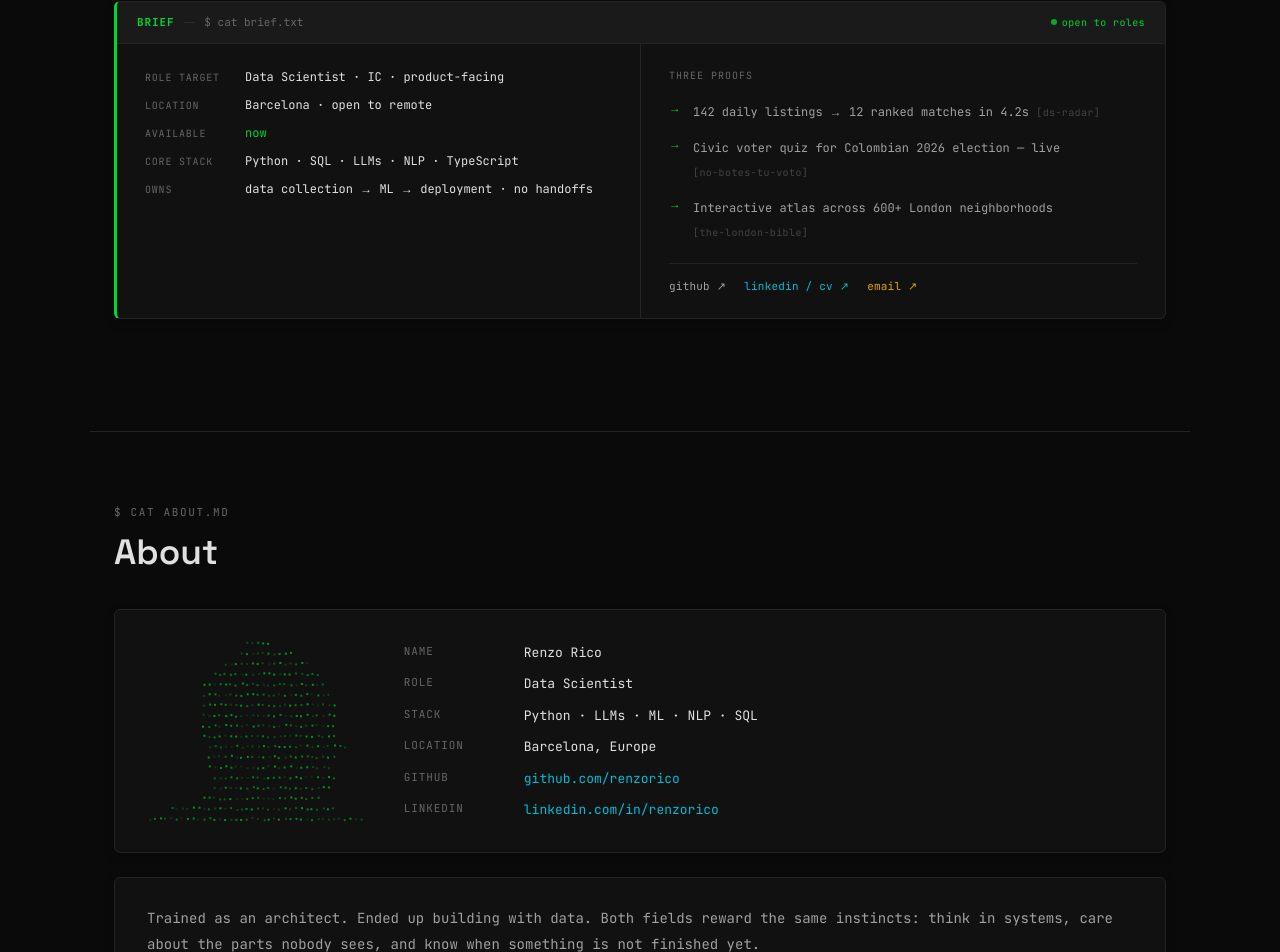
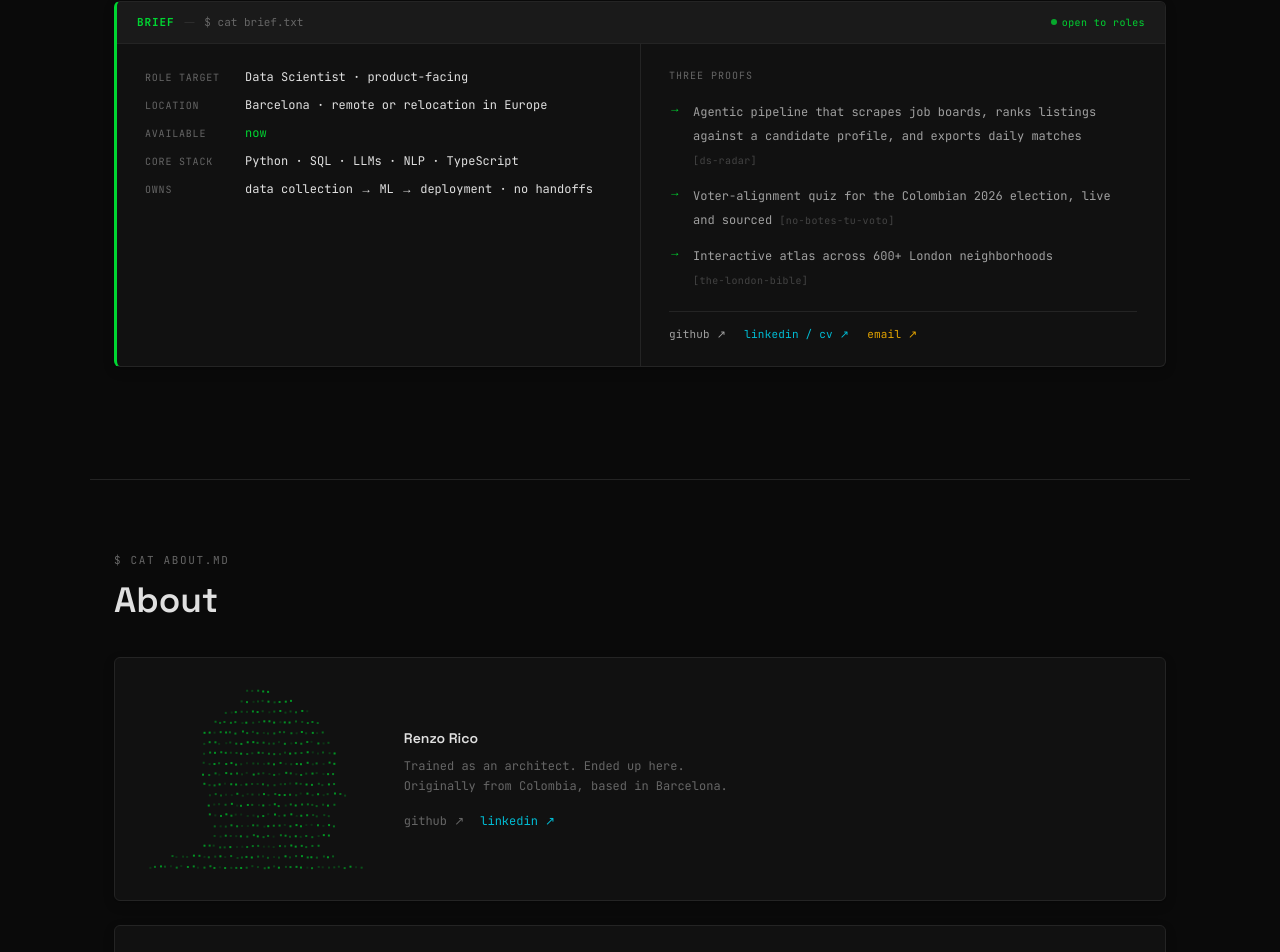
Before and after one commit to renzorico/terminal-portfolio, a Next.js app: page / in a window 1280 px wide. Shown: the part 865-1817 px from the top of the page. Built offline with nearby package versions, Linux system fonts and the light colour scheme.

Commit message:
fix: accurate wording, remove IC, fix location, rewrite About, rename lab section

```diff
--- a/app/components/hero.tsx
+++ b/app/components/hero.tsx
@@ -153,8 +153,8 @@ function PipelineTerminal() {
    ---------------------------------------------------------------- */
 
 const PROOF_STATS = [
-  { value: "4", label: "live deployed tools — not notebooks" },
-  { value: "sole builder", label: "on every project: data contracts to production UI" },
+  { value: "4", label: "live deployed tools" },
+  { value: "sole builder", label: "on every project: data to deployed UI" },
   { value: "scraping → ETL → ML → agentic AI → deployed product", label: "" },
 ];
 
--- a/app/components/recruiter-brief.tsx
+++ b/app/components/recruiter-brief.tsx
@@ -1,16 +1,16 @@
 "use client";
 
 const FACTS = [
-  { key: "role target", value: "Data Scientist · IC · product-facing" },
-  { key: "location", value: "Barcelona · open to remote" },
+  { key: "role target", value: "Data Scientist · product-facing" },
+  { key: "location", value: "Barcelona · remote or relocation in Europe" },
   { key: "available", value: "now", highlight: true },
   { key: "core stack", value: "Python · SQL · LLMs · NLP · TypeScript" },
   { key: "owns", value: "data collection → ML → deployment · no handoffs" },
 ];
 
 const PROOFS = [
-  { text: "142 daily listings → 12 ranked matches in 4.2s", tag: "ds-radar" },
-  { text: "Civic voter quiz for Colombian 2026 election — live", tag: "no-botes-tu-voto" },
+  { text: "Agentic pipeline that scrapes job boards, ranks listings against a candidate profile, and exports daily matches", tag: "ds-radar" },
+  { text: "Voter-alignment quiz for the Colombian 2026 election, live and sourced", tag: "no-botes-tu-voto" },
   { text: "Interactive atlas across 600+ London neighborhoods", tag: "the-london-bible" },
 ];
 
--- a/app/components/sections.tsx
+++ b/app/components/sections.tsx
@@ -1216,8 +1216,8 @@ export function Lab() {
   return (
     <div>
       <AnimateIn>
-        <div style={sectionLabelStyle}>$ ls lab/</div>
-        <div style={sectionTitleStyle}>Lab & experiments</div>
+        <div style={sectionLabelStyle}>$ ls projects/</div>
+        <div style={sectionTitleStyle}>More projects</div>
       </AnimateIn>
 
       <AnimateIn delay={80}>
@@ -1397,7 +1397,7 @@ export function About() {
       </AnimateIn>
 
       <div style={{ display: "flex", flexDirection: "column", gap: 24 }}>
-        {/* Info card with ASCII */}
+        {/* ASCII portrait + background */}
         <AnimateIn delay={100}>
           <div
             style={{
@@ -1415,38 +1415,27 @@ export function About() {
           >
             <ParticleAscii />
             <div style={{ fontFamily: "var(--font-mono)", fontSize: 13 }}>
-              <div
-                style={{
-                  display: "grid",
-                  gridTemplateColumns: "100px 1fr",
-                  gap: "12px 20px",
-                }}
-              >
-                {ABOUT_ENTRIES.map((entry) => (
-                  <div key={entry.label} style={{ display: "contents" }}>
-                    <span style={{ color: "var(--fg-2)", fontSize: 11, textTransform: "uppercase", letterSpacing: "0.08em" }}>
-                      {entry.label}
-                    </span>
-                    {entry.link ? (
-                      <a
-                        href={entry.link}
-                        target="_blank"
-                        rel="noopener noreferrer"
-                        style={{ color: "var(--cyan-primary)", textDecoration: "none" }}
-                      >
-                        {entry.value}
-                      </a>
-                    ) : (
-                      <span style={{ color: "var(--fg-0)" }}>{entry.value}</span>
-                    )}
-                  </div>
-                ))}
+              <div style={{ color: "var(--fg-0)", fontSize: 14, fontWeight: 600, marginBottom: 8, fontFamily: "var(--font-display)" }}>
+                Renzo Rico
+              </div>
+              <div style={{ color: "var(--fg-2)", fontSize: 12, marginBottom: 16, lineHeight: 1.6 }}>
+                Trained as an architect. Ended up here.
+                <br />
+                Originally from Colombia, based in Barcelona.
+              </div>
+              <div style={{ display: "flex", gap: 16, fontSize: 12 }}>
+                <a href="https://github.com/renzorico" target="_blank" rel="noopener noreferrer" style={{ color: "var(--fg-2)", textDecoration: "none" }}>
+                  github ↗
+                </a>
+                <a href="https://linkedin.com/in/renzorico" target="_blank" rel="noopener noreferrer" style={{ color: "var(--cyan-primary)", textDecoration: "none" }}>
+                  linkedin ↗
+                </a>
               </div>
             </div>
           </div>
         </AnimateIn>
 
-        {/* Positioning statement */}
+        {/* Positioning */}
         <AnimateIn delay={200}>
           <div
             style={{
@@ -1461,13 +1450,13 @@ export function About() {
             }}
           >
             <p style={{ marginBottom: 16 }}>
-              Trained as an architect. Ended up building with data. Both fields reward the same instincts: think in systems, care about the parts nobody sees, and know when something is not finished yet.
+              Both fields reward the same instincts: think in systems, care about the parts nobody sees, and know when something is not finished yet.
             </p>
             <p style={{ marginBottom: 16 }}>
-              I specialize in the full pipeline — collecting data nobody else wanted to touch, building models that answer a specific question, deploying tools that people actually use. Comfortable at every layer: scraping, ETL, ML, LLMs, APIs, UI. Not a generalist. Just someone who refuses to stop at the interesting part.
+              The work I tend to end up doing starts at the messy end. There is a source nobody has cleaned, a format nobody has parsed, a system that does not connect to anything useful yet. I work through that part, and then the part after it. The full chain, from whatever the raw input is to something deployed.
             </p>
             <p style={{ color: "var(--fg-0)", fontWeight: 500 }}>
-              Currently looking for a data science role where the job is to make things, not report them.
+              Looking for a data science role where the job is to build things and ship them.
             </p>
           </div>
         </AnimateIn>
```
